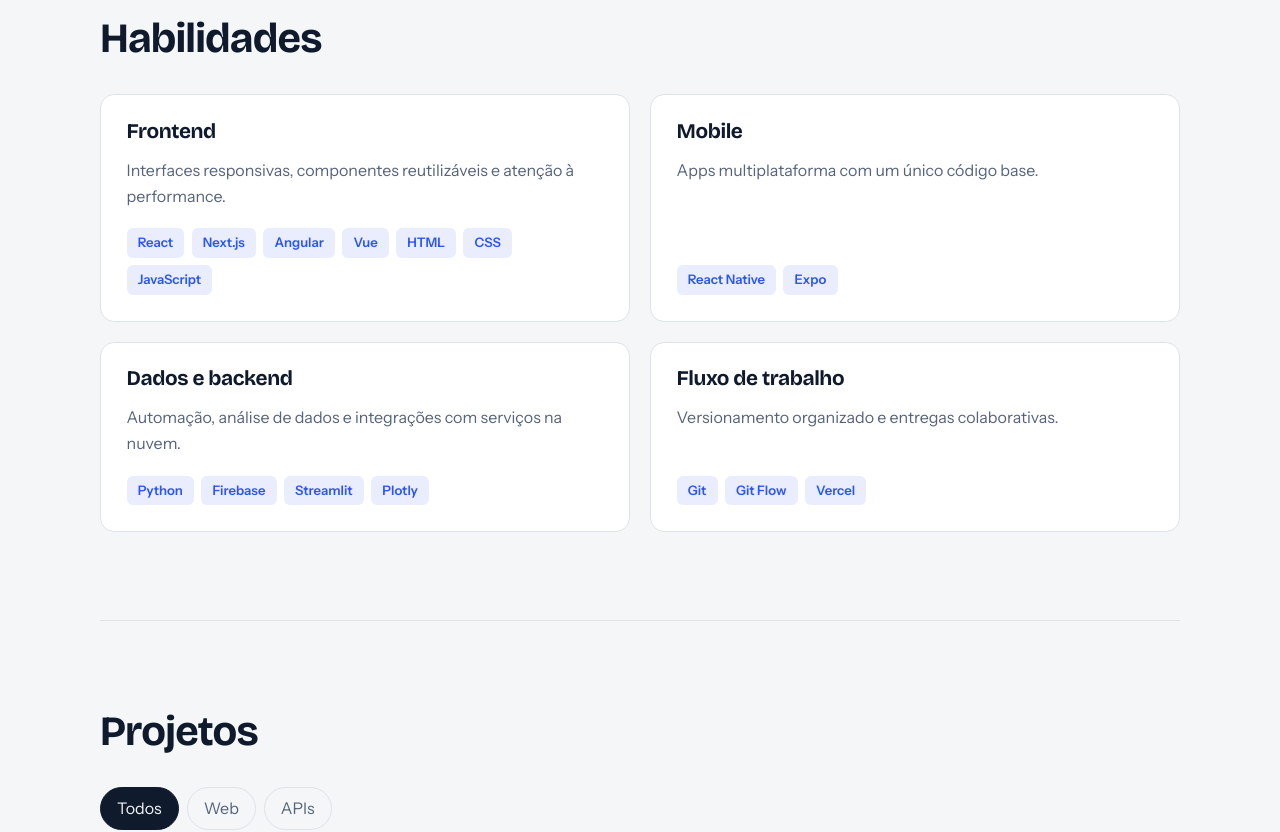
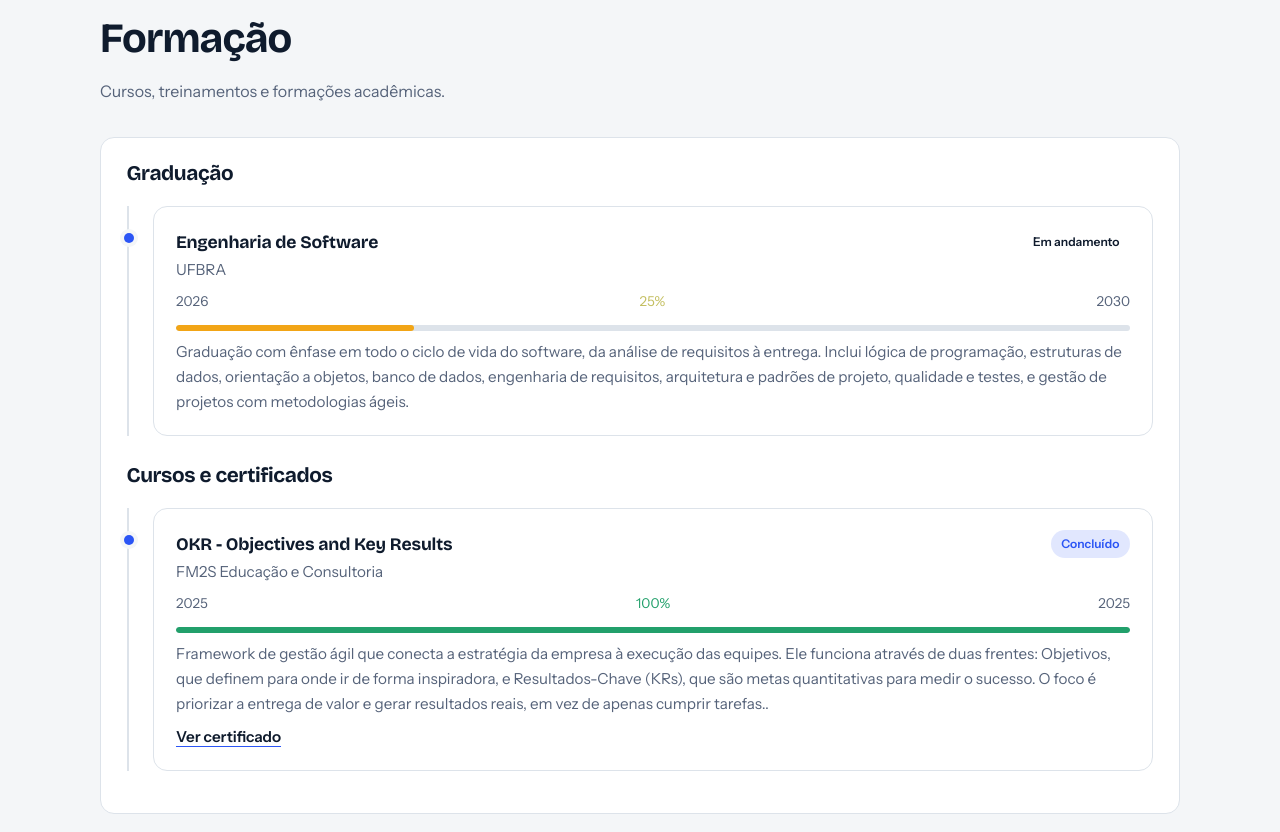
Before and after one commit to codariadev/portifolio, a Next.js app: page / in a window 1280 px wide. Shown: the part 1620-2452 px from the top of the page. Built offline with nearby package versions, Linux system fonts and the light colour scheme.

Commit message:
feat: Criação da seção de formação e cursos, alteração na contagem de anos de experiencia e adição do historico de formação no contents

```diff
--- a/app/globals.css
+++ b/app/globals.css
@@ -272,6 +272,128 @@ a {
   gap: 3rem;
 }
 
+.study-groups {
+  background: var(--surface);
+  border: 1px solid var(--line);
+  border-radius: var(--radius);
+  padding: 1.6rem;
+  display: flex;
+  flex-direction: column;
+  gap: 0.8rem;
+}
+
+.study>h3 {
+  font-size: 1.3rem;
+  margin-bottom: 1.25rem;
+}
+
+.study ol {
+  display: grid;
+  gap: 1rem;
+  padding-left: 1.5rem;
+  border-left: 2px solid var(--line);
+}
+
+.study-item {
+  position: relative;
+  background: var(--surface);
+  border: 1px solid var(--line);
+  border-radius: var(--radius);
+  padding: 1.3rem 1.4rem;
+  display: flex;
+  flex-direction: column;
+  gap: .5rem;
+}
+
+.study-item::before {
+  content: "";
+  position: absolute;
+  left: calc(-1.5rem - 6px);
+  top: 1.6rem;
+  width: 10px;
+  height: 10px;
+  border-radius: 50%;
+  background: var(--accent);
+  box-shadow: 0 0 0 4px var(--bg);
+}
+
+.study-top {
+  display: flex;
+  justify-content: space-between;
+  align-items: start;
+  gap: 1rem;
+}
+
+.study-item h4 {
+  margin: 0;
+  font-family: var(--font-display);
+  font-size: 1.1rem;
+  letter-spacing: -0.01em;
+}
+
+.study-inst {
+  color: var(--muted);
+  font-size: .95rem;
+}
+
+.study-period-container {
+  display: flex;
+  justify-content: space-between;
+}
+
+.study-period, .percentage {
+  font-size: .85rem;
+  color: var(--muted);
+}
+.percentage {
+  color: #c4bf61;
+}
+
+.percentage-done {
+  color: #22a06b;
+}
+
+.study-desc {
+  color: var(--muted);
+  font-size: .95rem;
+}
+
+.badge-done {
+  background: color-mix(in srgb, var(--accent) 14%, transparent);
+  color: var(--accent);
+}
+
+.progress {
+  height: 6px;
+  border-radius: 999px;
+  background: var(--line);
+  overflow: hidden;
+  margin-top: .3rem;
+}
+
+.progress span {
+  display: block;
+  height: 100%;
+  background: var(--signal);
+  border-radius: inherit;
+}
+.progress-done span {
+  background: #22a06b;
+}
+
+.study-link {
+  align-self: flex-start;
+  font-weight: 600;
+  font-size: .95rem;
+  text-decoration: underline;
+  text-decoration-color: var(--accent);
+  text-underline-offset: 4px;
+}
+
+.study-link:hover {
+  color: var(--accent);
+}
+
 .prose {
   display: grid;
   gap: 1.1rem;
@@ -378,6 +500,7 @@ a {
   grid-template-columns: repeat(2, 1fr);
   gap: 1.25rem;
 }
+
 
 .project {
   background: var(--surface);
--- a/app/page.tsx
+++ b/app/page.tsx
@@ -1,12 +1,14 @@
 import Avatar from "@/components/Avatar";
 import Projects from "@/components/Projects";
-import { profile, about, facts, skillGroups, projects, challenges } from "@/data/content";
+import Study from "@/components/Study";
+import { profile, about, facts, skillGroups, projects, challenges, courses, education } from "@/data/content";
 
 const nav = [
   ["Sobre", "#sobre"],
   ["Habilidades", "#habilidades"],
   ["Projetos", "#projetos"],
   ["Desafios", "#desafios"],
+  ["Formação", "#formacao"],
 ];
 
 export default function Home() {
@@ -71,6 +73,15 @@ export default function Home() {
           </div>
         </section>
 
+        <section id="formacao" className="section wrap">
+          <h2>Formação</h2>
+          <p className="section-note">Cursos, treinamentos e formações acadêmicas.</p>
+          <div className="study-groups">
+              <Study heading="Graduação" items={education} />
+              <Study heading="Cursos e certificados" items={courses} />
+          </div>
+        </section>
+
         <section id="habilidades" className="section wrap">
           <h2>Habilidades</h2>
           <div className="skills">
--- /dev/null
+++ b/components/Study.tsx
@@ -0,0 +1,53 @@
+import { StudyItem } from '@/data/content';
+
+export default function Study({ heading, items }: { heading: string; items: StudyItem[] }) {
+	if (items.length === 0) return null;
+	return (
+		<div className="study">
+			<h3>{heading}</h3>
+			<ol>
+				{items.map((item) => {
+					const ongoing = item.status === "andamento";
+					return (
+						<li key={item.title} className="study-item">
+							<div className="study-top">
+								<div>
+									<h4>{item.title}</h4>
+									<p className="study-inst">{item.institution}</p>
+								</div>
+								<span className={ongoing ? "badge" : "badge badge-done"}>
+									{ongoing ? "Em andamento" : "Concluído"}
+								</span>
+							</div>
+							<div className="study-period-container">
+								<p className="study-period">{item.pInit}</p>
+								{typeof item.progress === "number" && (
+									<p className={item.progress >= 100 ? "percentage percentage-done" : "percentage"}>{item.progress}%</p>
+								)}
+								<p className="study-period">{item.pEnd}</p>
+							</div>
+							{typeof item.progress === "number" && (
+								<div
+								className={item.progress >= 100 ? "progress progress-done" : "progress"}
+								role="progressbar"
+								aria-label={`Progresso em ${item.title}`}
+								aria-valuenow={item.progress}
+								aria-valuemin={0}
+								aria-valuemax={100}
+								>
+									<span style={{ width: `${item.progress}%` }} />
+								</div>
+							)}
+							{item.description && <p className="study-desc">{item.description}</p>}
+							{item.link && (
+								<a className="study-link" href={item.link} target="_blank" rel="noopener noreferrer">
+									Ver certificado
+								</a>
+							)}
+						</li>
+					);
+				})}
+			</ol>
+		</div>
+	);
+}
--- a/data/content.ts
+++ b/data/content.ts
@@ -1,3 +1,5 @@
+import { title } from "process";
+
 export const profile = {
   name: "Lucas Eduardo Alves",
   role: "Desenvolvedor Frontend | Backend",
@@ -15,6 +17,30 @@ export const about = [
   "Programo há mais de 4 anos e gosto de transformar ideias em produtos que as pessoas realmente conseguem usar. Comecei pelo web design, com HTML, CSS e JavaScript, e evoluí para aplicações completas em React, Next e Angular.",
   "Também desenvolvo apps mobile com React Native, automações e dashboards com Python, e integrações com Firebase. Sou curioso por natureza e estou sempre buscando um jeito mais simples e sólido de resolver um problema.",
 ];
+
+export const education: StudyItem[] = [
+  {
+    title: "Engenharia de Software",
+    institution: "UFBRA",
+    pInit: "2026",
+    pEnd: "2030",
+    progress: 25,
+    status: "andamento",
+    description: "Graduação com ênfase em todo o ciclo de vida do software, da análise de requisitos à entrega. Inclui lógica de programação, estruturas de dados, orientação a objetos, banco de dados, engenharia de requisitos, arquitetura e padrões de projeto, qualidade e testes, e gestão de projetos com metodologias ágeis.",
+  }
+]
+
+export const courses: StudyItem[] = [
+    {
+      title: "OKR - Objectives and Key Results",
+      institution: "FM2S Educação e Consultoria",
+      pInit: "2025",
+      pEnd: "2025",
+      status: "concluido",
+      progress: 100,
+      description: "Framework de gestão ágil que conecta a estratégia da empresa à execução das equipes. Ele funciona através de duas frentes: Objetivos, que definem para onde ir de forma inspiradora, e Resultados-Chave (KRs), que são metas quantitativas para medir o sucesso. O foco é priorizar a entrega de valor e gerar resultados reais, em vez de apenas cumprir tarefas..",
+      link: "https://ead.fm2s.com.br/verify/46b5dea324d631f46252666770717758cdf674ed",    }
+]
 
 export const projects: Project[] = [
   {
@@ -58,7 +84,7 @@ export const projects: Project[] = [
 ];
 
 export const facts = [
-  { value: "+4 anos", label: "de experiência em programação" },
+  { value: `+${new Date().getFullYear() - 2022}`, label: "de experiência em programação" },
   { value: `${projects.length}`, label: "projetos publicados" },
   { value: "3", label: "frameworks frontend no dia a dia" },
 ];
@@ -97,6 +123,16 @@ export type Project = {
   status?: boolean;
 };
 
+export type StudyItem = {
+  title: string;
+  institution: string;
+  pInit: string;
+  pEnd: string;
+  status: "andamento" | "concluido";
+  progress?: number;
+  link?: string;
+  description?: string,
+};
 
 
 export const challenges = [
```
